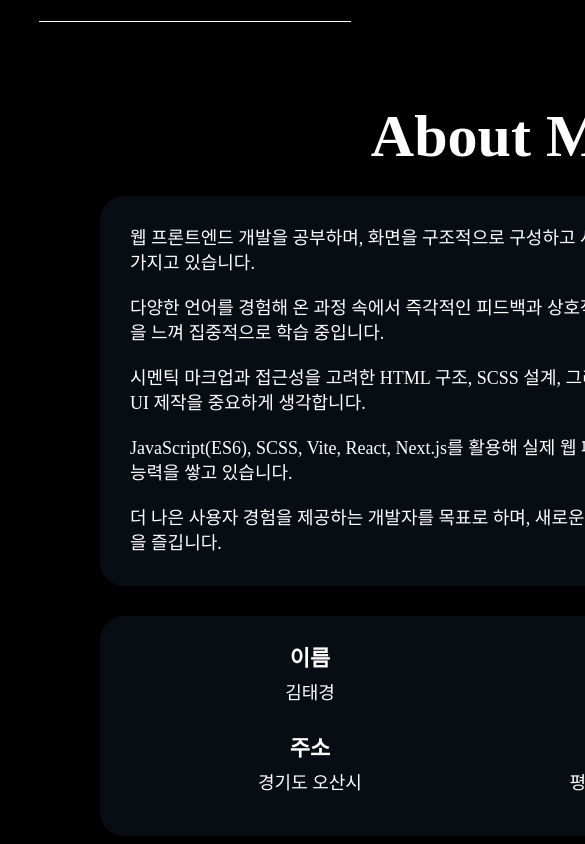
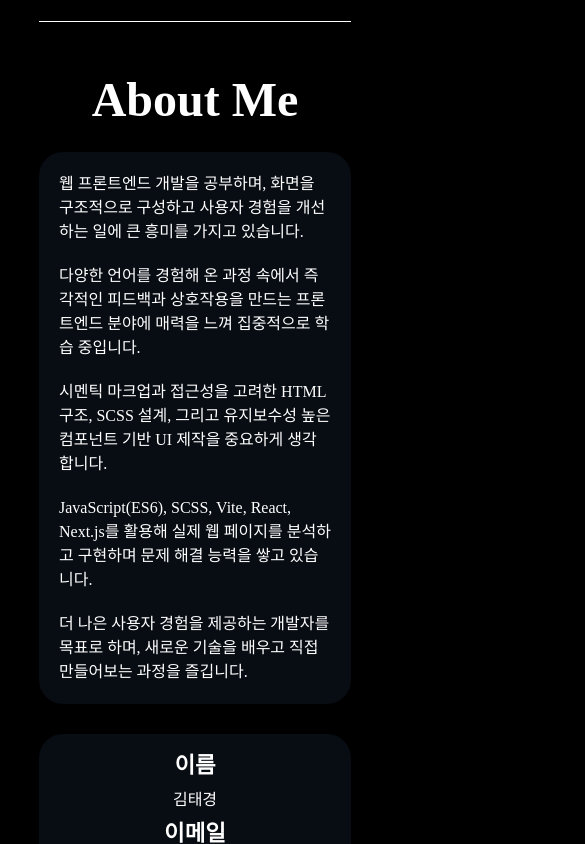
Before and after one commit to teakyungg/Frontend-Portfolio, a Next.js app: page / in a window 390 px wide. Shown: the part 3660-4504 px from the top of the page, 585 px wide, since content can reach past the window. Built offline with nearby package versions, Linux system fonts and the light colour scheme; a web font is replaced by a local one.

Commit message:
feat/AboutMe add responsive

```diff
--- a/src/app/AboutMe/AboutMe.module.css
+++ b/src/app/AboutMe/AboutMe.module.css
@@ -1,52 +1,57 @@
 .AboutMeinner {
-  width: 1000px;
+  width: 80%;
+  max-width: 1000px;
   display: flex;
   flex-direction: column;
   align-items: center;
-  margin: auto;
-  padding: 80px 0px;
-  border-bottom: 1px solid;
-}
+  margin: 0 auto;
+  padding: 50px 0px;
+  border-bottom: 1px solid white;
 
   .title {
-  font-size: 60px;
+    font-size: 3em;
     font-weight: bold;
   }
 
   .content {
-  width: 80%;
     padding-top: 25px;
-  font-size: 18px;
+    font-size: 1em;
 
-  &>*{
+    & > * {
       background-color: #11182780;
       border-radius: 24px;
-    padding: 30px;
-    line-height: 25px;
+      padding: 20px;
+      line-height: 1.5em;
     }
   }
 
-.introduction{
+  .introduction {
     display: flex;
     flex-direction: column;
     gap: 20px;
   }
 
-.privacy{
+  .privacy {
     margin-top: 30px;
 
     display: grid;
-  grid-template-columns: 1fr 1fr;
-  gap: 20px;
-
     text-align: center;
 
-  dt{
-    font-size: 22px;
+    dt {
+      font-size: 1.4em;
       font-weight: bold;
     }
 
-  dd{
+    dd {
       padding: 10px;
     }
   }
+}
+
+@media (min-width: 767px) {
+  .AboutMeinner {
+    .privacy {
+      grid-template-columns: 1fr 1fr;
+    }
+  }
+}
--- a/src/app/AboutMe/AboutMe.tsx
+++ b/src/app/AboutMe/AboutMe.tsx
@@ -1,32 +1,32 @@
 import styles from "./AboutMe.module.css";
 
 export function AboutMe() {
-
   const introductionData = [
-    '웹 프론트엔드 개발을 공부하며, 화면을 구조적으로 구성하고 사용자 경험을 개선하는 일에 큰 흥미를 가지고 있습니다.',
-    '다양한 언어를 경험해 온 과정 속에서 즉각적인 피드백과 상호작용을 만드는 프론트엔드 분야에 매력을 느껴 집중적으로 학습 중입니다.',
-    '시멘틱 마크업과 접근성을 고려한 HTML 구조, SCSS 설계, 그리고 유지보수성 높은 컴포넌트 기반 UI 제작을 중요하게 생각합니다.',
-    'JavaScript(ES6), SCSS, Vite, React, Next.js를 활용해 실제 웹 페이지를 분석하고 구현하며 문제 해결 능력을 쌓고 있습니다.',
-    '더 나은 사용자 경험을 제공하는 개발자를 목표로 하며, 새로운 기술을 배우고 직접 만들어보는 과정을 즐깁니다.'
+    "웹 프론트엔드 개발을 공부하며, 화면을 구조적으로 구성하고 사용자 경험을 개선하는 일에 큰 흥미를 가지고 있습니다.",
+    "다양한 언어를 경험해 온 과정 속에서 즉각적인 피드백과 상호작용을 만드는 프론트엔드 분야에 매력을 느껴 집중적으로 학습 중입니다.",
+    "시멘틱 마크업과 접근성을 고려한 HTML 구조, SCSS 설계, 그리고 유지보수성 높은 컴포넌트 기반 UI 제작을 중요하게 생각합니다.",
+    "JavaScript(ES6), SCSS, Vite, React, Next.js를 활용해 실제 웹 페이지를 분석하고 구현하며 문제 해결 능력을 쌓고 있습니다.",
+    "더 나은 사용자 경험을 제공하는 개발자를 목표로 하며, 새로운 기술을 배우고 직접 만들어보는 과정을 즐깁니다.",
   ];
 
-  const introductionEl = introductionData.map((value,index) => <li key={index}>{value}</li>);
-
+  const introductionEl = introductionData.map((value, index) => <li key={index}>{value}</li>);
 
   const privacyData = [
-    {title: '이름', text: '김태경'},
-    {title: '이메일', text: 'rlaxorud8532@gmail.com'},
-    {title: '주소', text: '경기도 오산시'},
-    {title: '대학교', text: '평택대학교 융합소프트웨어 학과'},
+    { title: "이름", text: "김태경" },
+    { title: "이메일", text: "rlaxorud8532@gmail.com" },
+    { title: "주소", text: "경기도 오산시" },
+    { title: "대학교", text: "평택대학교 융합소프트웨어 학과" },
   ];
 
-  const privacyEl = privacyData.map(value => <li key={value.title}>
-    <dt>{value.title}</dt>
-    <dd>{value.text}</dd>
-  </li>);
+  const privacyEl = privacyData.map((value) => (
+    <li key={value.title}>
+      <dt>{value.title}</dt>
+      <dd>{value.text}</dd>
+    </li>
+  ));
 
   return (
-    <section>
+    <section id="About">
       <div className={styles.AboutMeinner}>
         <h2 className={styles.title}>About Me</h2>
 
```
Lines whose indentation alone changed are shown as unchanged.
